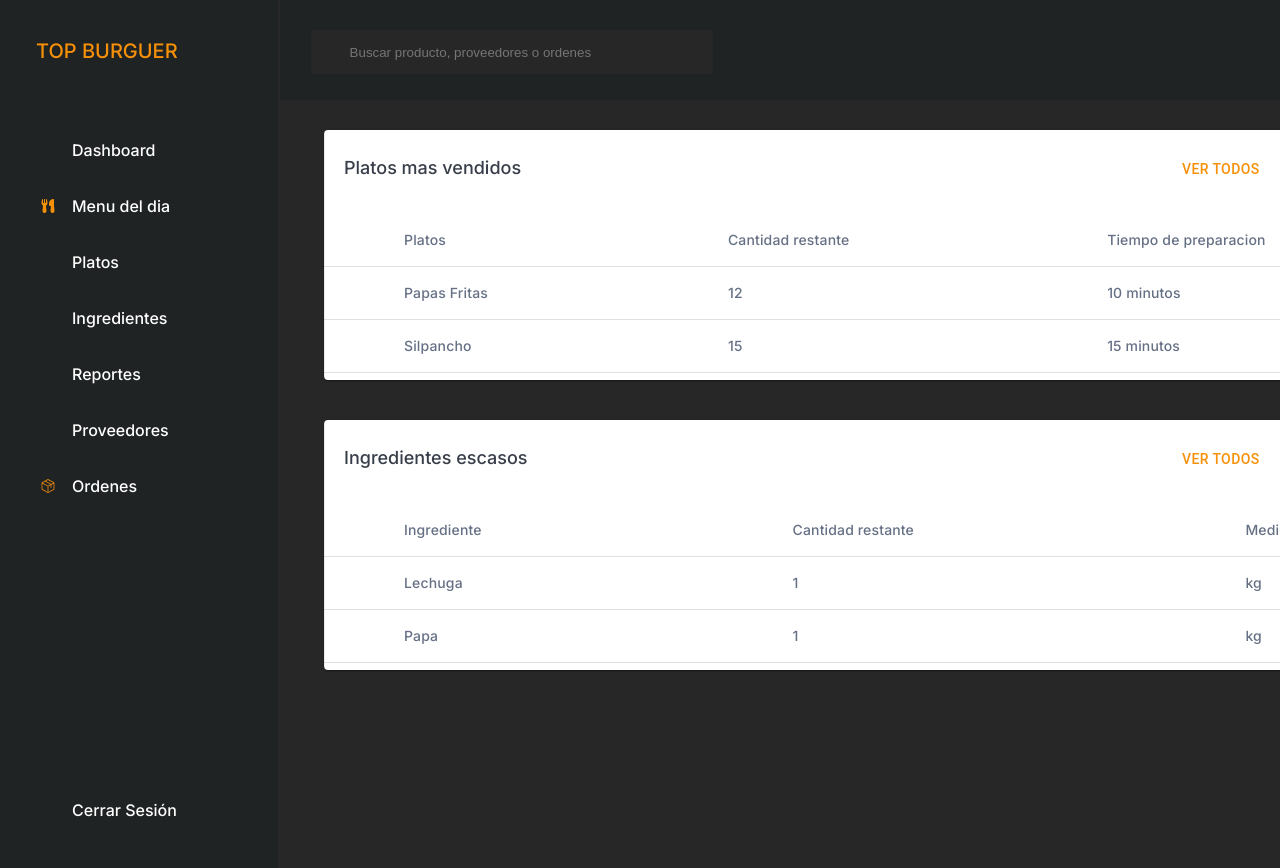
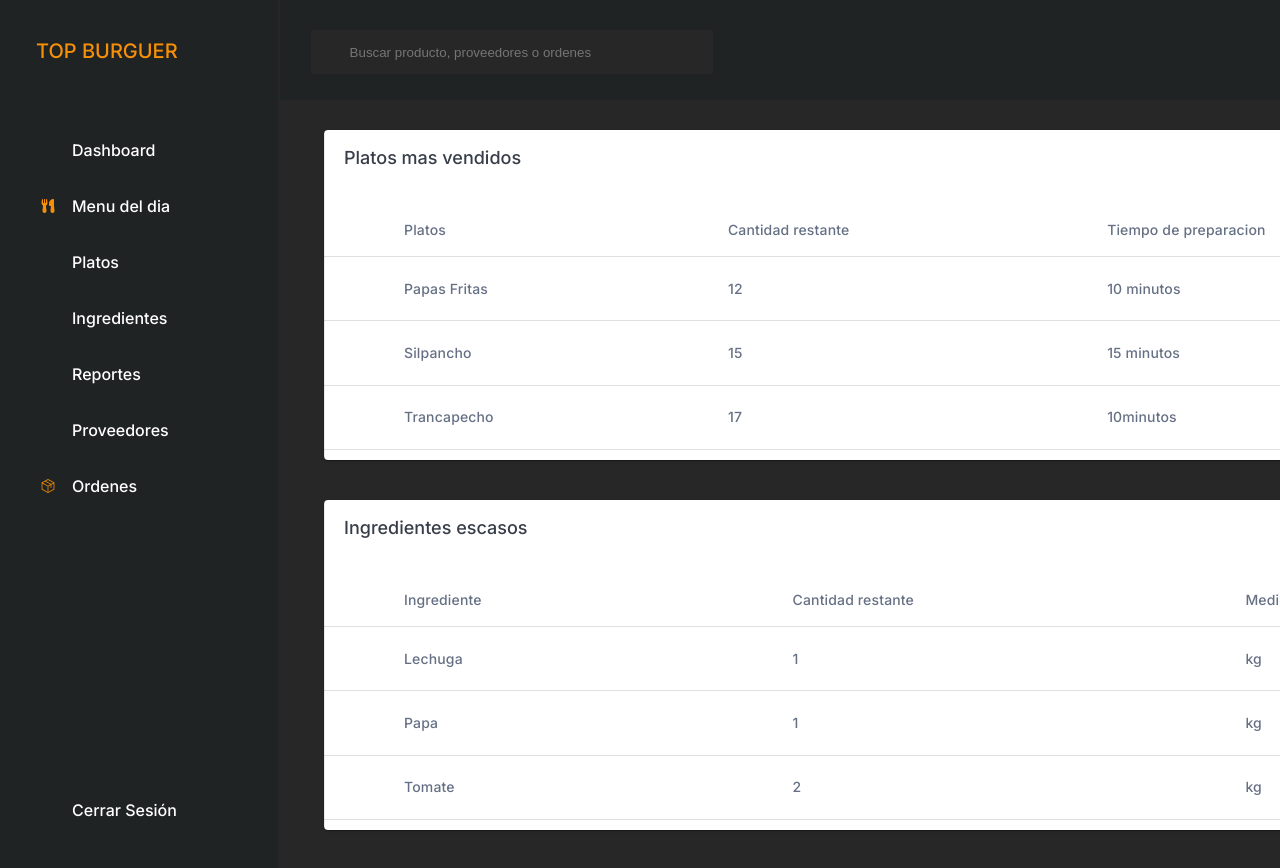
Before and after one commit to nukkua/inventory_managment, a React (Vite) app: page /reportes in a window 1280 px wide. Shown: the top 868 px of the page. Built offline with nearby package versions, Linux system fonts and the light colour scheme; some icons are missing.

Commit message:
reportes-m

```diff
--- a/src/components/ButtonReports.jsx
+++ b/src/components/ButtonReports.jsx
@@ -8,8 +8,8 @@ const ButtonReports = () => {
         color: "#F79009",
         fontSize: "14px",
         height: "17px",
-        left: "850px",
-        top: "26px",
+        left: "950px",
+        top: "5px",
         backgroundColor: "transparent",
         boxShadow: "none",
         // focus y active son como selectores el focus cuando se hace un acercamiento hacia el boton
--- a/src/components/SectionInEscasos.css
+++ b/src/components/SectionInEscasos.css
@@ -6,8 +6,9 @@
   /* left: 312px;
   top: 140px; */
   transform: translateX(30%);
-  height: 250px;
+  height: 310px !important;
   margin-top: 40px !important;
+  padding-top: 20px !important;
   margin-left: -300px !important;
   background: #FFFFFF;
 }
--- a/src/components/SectionInMasVendidos.css
+++ b/src/components/SectionInMasVendidos.css
@@ -16,8 +16,9 @@
   /* left: 312px;
   top: 140px; */
   transform: translateX(30%);
-  height: 250px;
+  height: 310px !important;
   margin-top: 30px !important;
+  padding-top: 20px;
   margin-left: -300px !important;
   background: #FFFFFF;
 }
@@ -35,11 +36,12 @@
   height: 30px !important;
   /* left: 12px;
   top: 20px;  */
+  margin-bottom: 1px;
   font-size: 18px !important;
   padding-left: 20px !important;
 }
 
 .tabla-container{
   width: 100%;
-  height: 100%;
+  height: 310px !important;
 }
--- a/src/views/Platos.css
+++ b/src/views/Platos.css
@@ -14,15 +14,17 @@
   height: 664px;
   font-size: 16px;
   margin-left: -290px;
-  margin-top: 10px;
+  margin-top: 20px !important;
   transform: translateX(30%);
 }
 .cell-t{
   color: #667085 !important;
   font-family: 'Inter', sans-serif !important;
   padding-left: 80px !important;
+  margin-bottom: 2px !important;
 }
 .titulo{
+  margin-top: -30px !important;
   color: #383E49 !important;
   padding-left: 15px !important;
   margin-bottom: 30px !important;
```
